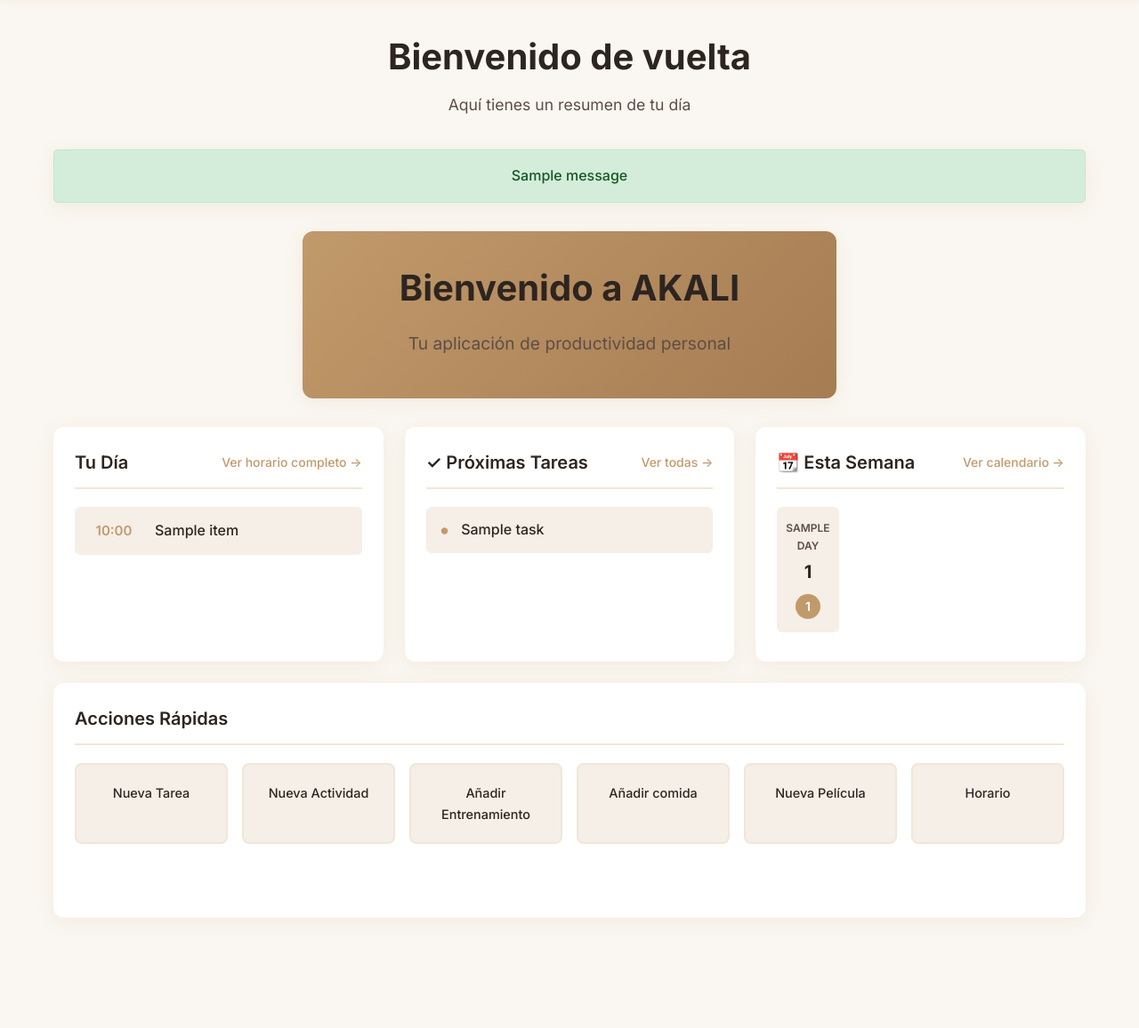
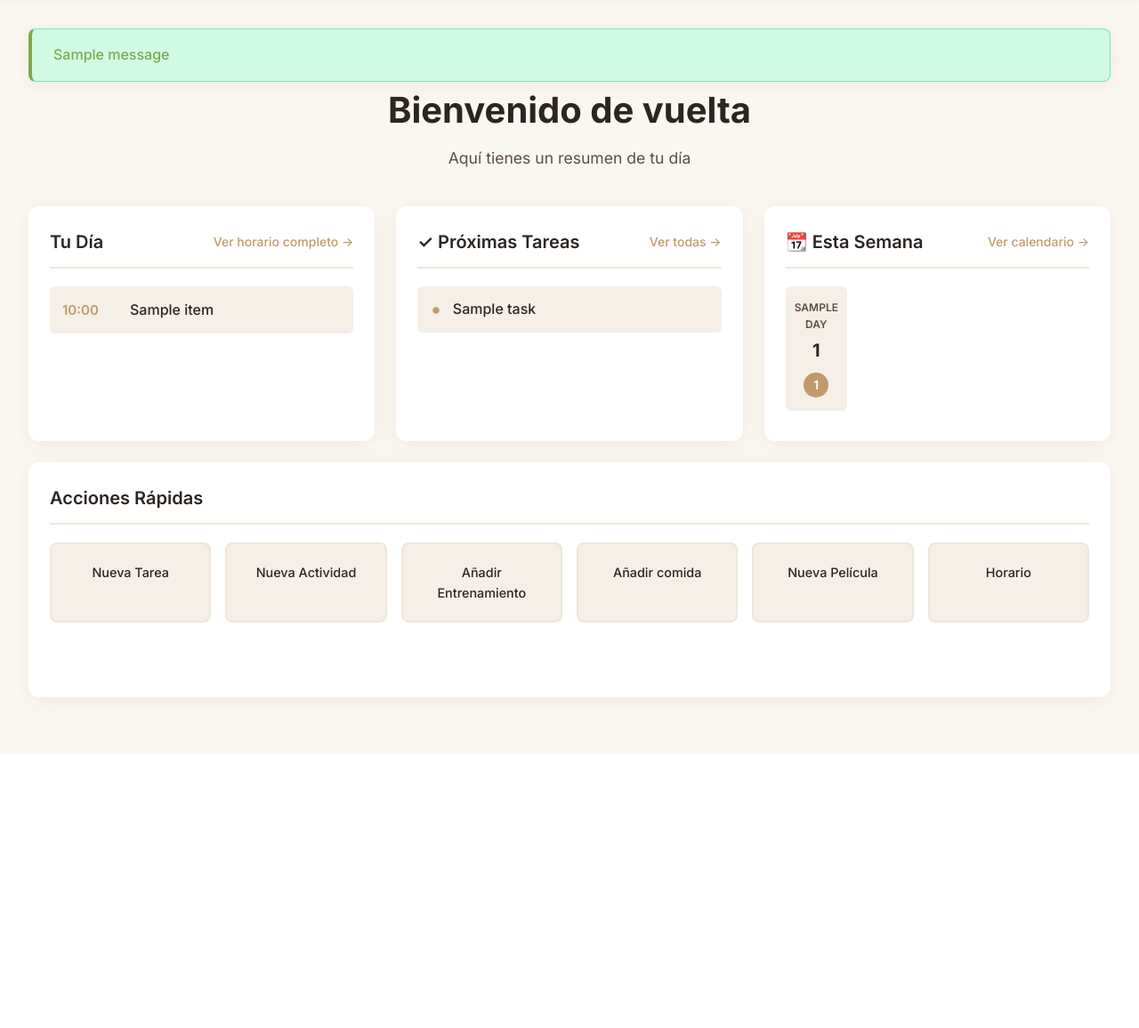
Before and after one commit to PabloCorzo/Akali, a Flask app: template src/templates/dashboard.html in a window 1280 px wide. Shown: the part 64-1220 px from the top of the page at 89% size. After the commit the page ends 912 px from the top, so only its background shows below. Run offline with Flask 3, Linux system fonts and the light colour scheme; tables that the repository leaves empty or names only in its code hold one stand-in row (values such as "Sample post"); the template is opened without the code that fills it: values that come from a table or form of the project are taken from there, most other values are stand-ins (such as "Sample title", 1, 10 or a date in 2020); one stand-in notice (Sample message) is shown; parts of the project's set-up code (start-up, migrations or seed data) failed here and were passed over; some libraries are stand-ins or nearby versions.

Commit message:
arreglando merge(dashboard)

```diff
--- a/src/templates/dashboard.html
+++ b/src/templates/dashboard.html
@@ -8,27 +8,21 @@
 {% block body %}
 
     <div class="dashboard-wrapper">
-        <!-- Header de Bienvenida -->
-        <div class="dashboard-header">
-            <h1>Bienvenido de vuelta</h1>
-            <p>Aquí tienes un resumen de tu día</p>
-
-    <div class="container">
-        <!-- AÑADIR ESTO: Mensajes flash -->
+        <!-- Mensajes flash -->
         {% with messages = get_flashed_messages(with_categories=true) %}
           {% if messages %}
             {% for category, message in messages %}
-              <div class="alert alert-{{ category }}" style="padding: 1rem; margin-bottom: 1rem; border-radius: 5px; background-color: #d4edda; color: #155724; border: 1px solid #c3e6cb;">
+              <div class="alert alert-{{ category }}">
                 {{ message }}
               </div>
             {% endfor %}
           {% endif %}
         {% endwith %}
-        <!-- FIN mensajes flash -->
 
-        <div class="main-box">
-            <h1>Bienvenido a AKALI</h1>
-            <p style="margin: 15px; font-size: 1.2rem">Tu aplicación de productividad personal</p>
+        <!-- Header de Bienvenida -->
+        <div class="dashboard-header">
+            <h1>Bienvenido de vuelta</h1>
+            <p>Aquí tienes un resumen de tu día</p>
         </div>
 
         <!-- Grid Principal del Dashboard -->
@@ -144,4 +138,5 @@
 
         </div>
     </div>
+
 {% endblock %}
```
